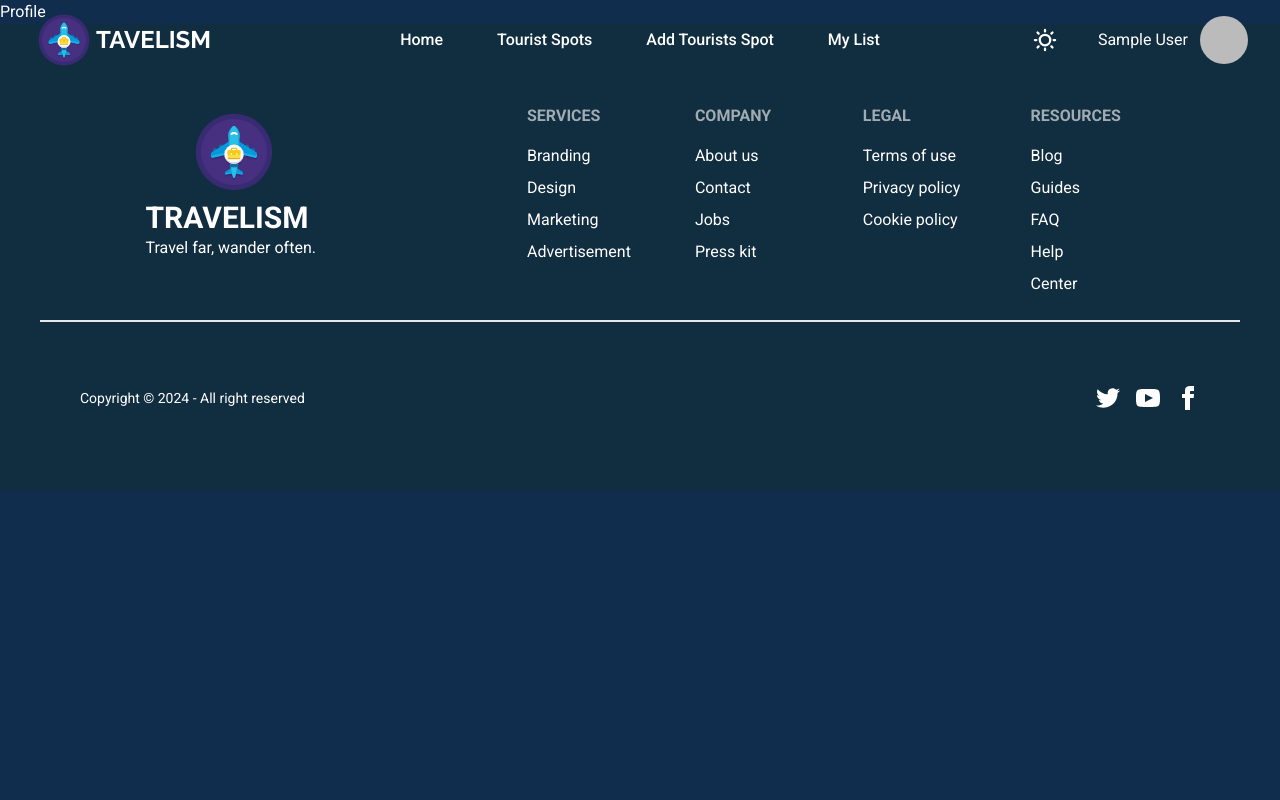
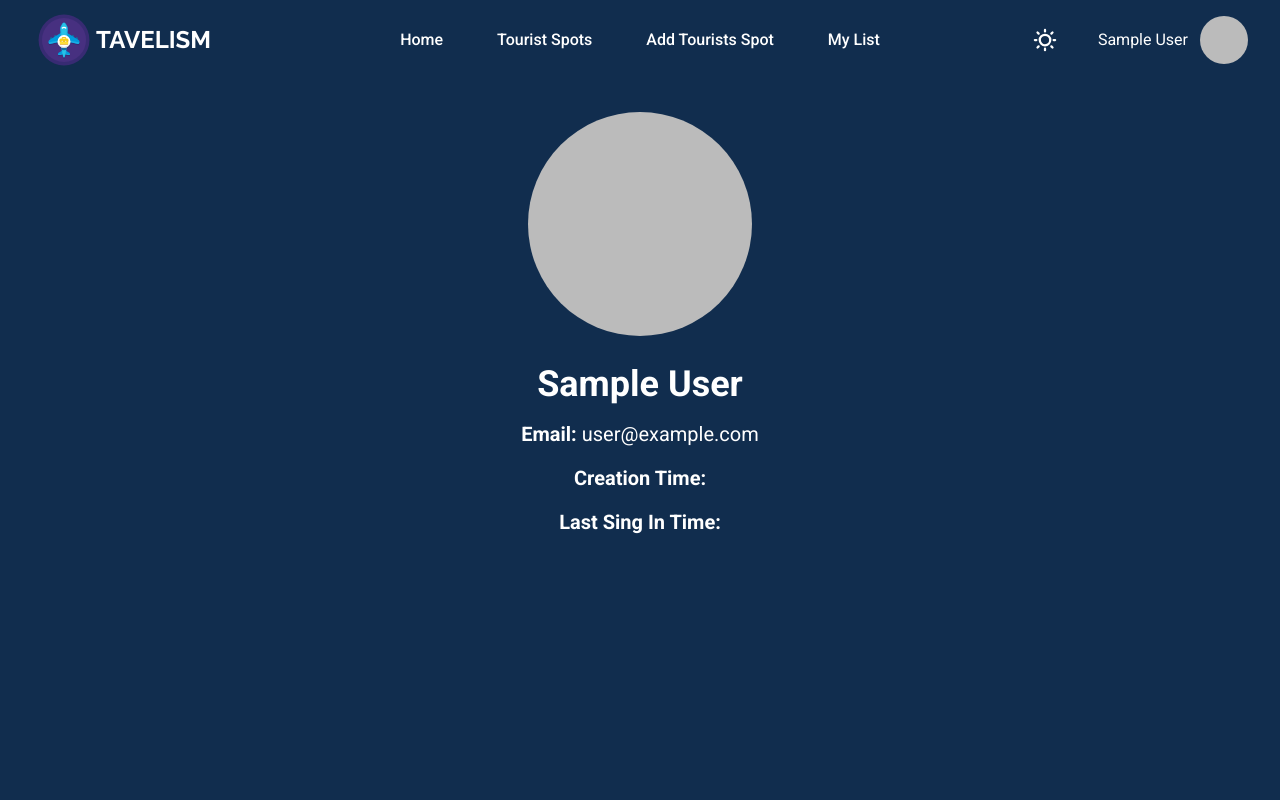
Before and after one commit to 0xFaysal/Travelism-Tourism-Management-Frontend, a React (Vite) app: page /profile in a window 1280 px wide. Shown: the top 800 px of the page. Built offline with nearby package versions, Linux system fonts and the light colour scheme; no server answers; sample sign-in values are in the browser's storage.

Commit message:
feat: Add lazy loading for images in Login page

```diff
--- a/src/Pages/Login/Login.jsx
+++ b/src/Pages/Login/Login.jsx
@@ -2,13 +2,13 @@ import {Link, useNavigate} from "react-router-dom";
 import google from "../../assets/google.svg";
 import github from "../../assets/github-mark.svg";
 import image from "../../assets/pic5.jpg";
-import {useContext} from "react";
+import {useContext, useEffect} from "react";
 import {AuthContext} from "../../provider/AuthProvider";
-import {toast, Bounce} from "react-toastify";
+import notify from "./../../utility/Notify";
 
 function Login() {
     //context API
-    const {signInWithGoogle, signInWithGithub, signIn} =
+    const {signInWithGoogle, signInWithGithub, user, signIn} =
         useContext(AuthContext);
 
     const navigate = useNavigate();
@@ -33,34 +33,6 @@ function Login() {
             .catch(() => {
                 //console.log(error);
             });
-    };
-
-    const notify = (msg, type = "error") => {
-        if (type === "error") {
-            toast.error(msg, {
-                position: "bottom-center",
-                autoClose: 5000,
-                hideProgressBar: false,
-                closeOnClick: true,
-                pauseOnHover: true,
-                draggable: true,
-                progress: undefined,
-                theme: "colored",
-                transition: Bounce,
-            });
-        } else {
-            toast.success(msg, {
-                position: "bottom-center",
-                autoClose: 5000,
-                hideProgressBar: false,
-                closeOnClick: true,
-                pauseOnHover: true,
-                draggable: true,
-                progress: undefined,
-                theme: "colored",
-                transition: Bounce,
-            });
-        }
     };
 
     const handleFormSubmit = (e) => {
@@ -102,6 +74,12 @@ function Login() {
                 }
             });
     };
+
+    useEffect(() => {
+        if (user) {
+            navigate("/");
+        }
+    }, [navigate, user]);
 
     return (
         <div className='w-ful h-screen my-28 grid px-18 md:px-28 place-items-center'>
--- a/src/Pages/MyList/MyList.jsx
+++ b/src/Pages/MyList/MyList.jsx
@@ -59,7 +59,7 @@ function MyList() {
             setData(newData);
         });
         // console.log(data);
-    }, [filerItems]);
+    }, [filerItems, user.uid]);
 
     const handleChange = (selectedOption) => {
         if (selectedOption?.value === "views") {
--- /dev/null
+++ b/src/Pages/Profile/Profile.jsx
@@ -0,0 +1,41 @@
+import {useContext} from "react";
+import {AuthContext} from "./../../provider/AuthProvider";
+
+function Profile() {
+    const {user} = useContext(AuthContext);
+    console.log(user);
+
+    const {displayName, email, phoneNumber, metadata, photoURL} = user;
+    return (
+        <div className='w-full h-screen my-28 px-18 flex flex-col items-center md:px-28'>
+            <div className='avatar'>
+                <div className='w-56 rounded-full'>
+                    <img src={photoURL} />
+                </div>
+            </div>
+            <div className='flex flex-col items-center mt-7 space-y-4'>
+                <h1 className='text-4xl font-bold'>{displayName}</h1>
+                <p className='text-xl'>
+                    <span className='font-semibold'>Email:</span>
+                    <span> {email}</span>
+                </p>
+                {phoneNumber && (
+                    <p className='text-xl'>
+                        <span className='font-semibold'>Phone:</span>
+                        <span>{phoneNumber}</span>
+                    </p>
+                )}
+                <p className='text-xl'>
+                    <span className='font-semibold'>Creation Time: </span>
+                    <span>{metadata?.creationTime}</span>
+                </p>
+                <p className='text-xl'>
+                    <span className='font-semibold'>Last Sing In Time: </span>
+                    <span>{metadata?.lastSignInTime}</span>
+                </p>
+            </div>
+        </div>
+    );
+}
+
+export default Profile;
--- a/src/Pages/SignUp/SignUp.jsx
+++ b/src/Pages/SignUp/SignUp.jsx
@@ -1,5 +1,5 @@
 import {Link, useNavigate} from "react-router-dom";
-import {useContext, useState} from "react";
+import {useContext, useEffect, useState} from "react";
 import {AuthContext} from "../../provider/AuthProvider";
 
 import {FaEye, FaEyeSlash, FaCheckCircle} from "react-icons/fa";
@@ -20,6 +20,7 @@ function SignUp() {
         signInWithGithub,
         signUpWithEmailAndPassword,
         profileUpdate,
+        user,
         setNewUserInDatabase,
     } = useContext(AuthContext);
 
@@ -65,12 +66,13 @@ function SignUp() {
 
         //sign up with email and password
         signUpWithEmailAndPassword(email, password)
-            .then(() => {
+            .then((user) => {
                 profileUpdate(name, photoUrl)
-                    .then((user) => {
+                    .then(() => {
+                        // console.log("user=" + JSON.stringify(user, null, 2));
+                        // console.log("user?.user=" + user?.user);
                         setNewUserInDatabase(user?.user)
                             .then(() => {
-                                console.log("User Created");
                                 form.reset();
                                 navigate("/");
                             })
@@ -122,6 +124,12 @@ function SignUp() {
             setPassLength(false);
         }
     };
+
+    useEffect(() => {
+        if (user) {
+            navigate("/");
+        }
+    }, [navigate, user]);
 
     return (
         <div className='w-ful h-screen my-28 px-18 md:px-28 grid place-items-center'>
--- a/src/components/Card/Card.jsx
+++ b/src/components/Card/Card.jsx
@@ -103,6 +103,7 @@ function Card({data, buttonType = "enabled"}) {
                     </div>
                 </div>
             </div>
+            {console.clear()}
         </div>
     );
 }
--- a/src/routes/router.jsx
+++ b/src/routes/router.jsx
@@ -10,6 +10,7 @@ import TouristSpots from "../Pages/TouristSpots/TouristSpots";
 import MyList from "../Pages/MyList/MyList";
 import FulDetails from "../Pages/FullDetails/FulDetails";
 import Update from "../Pages/Update/Update";
+import Profile from "../Pages/Profile/Profile";
 
 const router = createBrowserRouter([
     {
@@ -71,7 +72,11 @@ const router = createBrowserRouter([
             },
             {
                 path: "/profile",
-                element: <h1>Profile</h1>,
+                element: (
+                    <Privet>
+                        <Profile></Profile>
+                    </Privet>
+                ),
             },
         ],
     },
```
